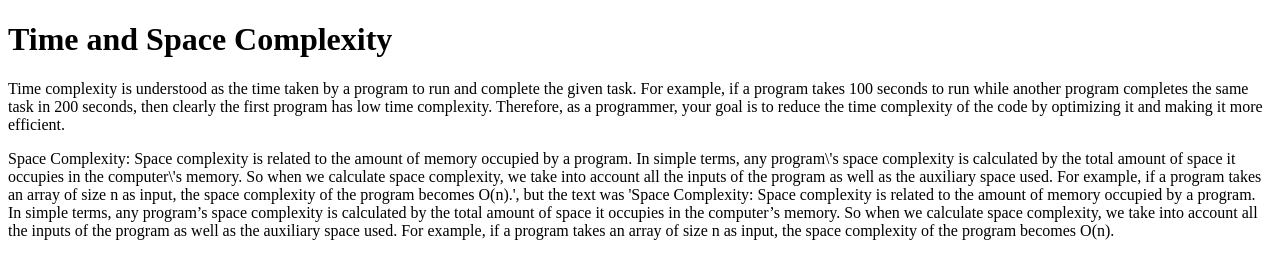
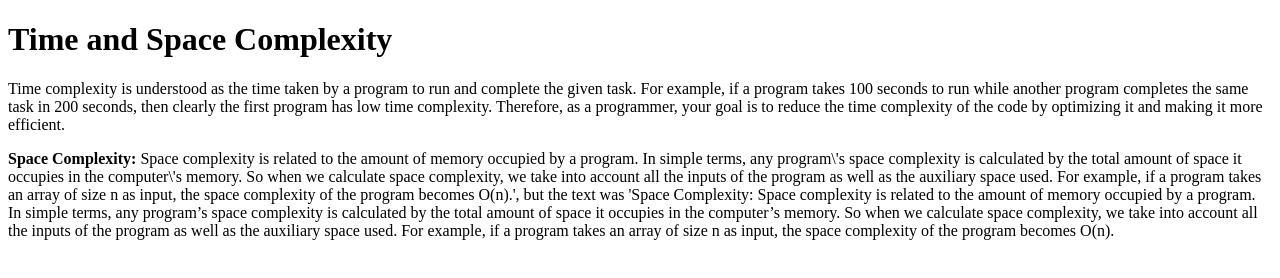
Before and after one commit to acciojob/time-and-space-complexity-rohitupskills, a website: page main.html in a window 1280 px wide. Drawn offline with Linux system fonts and the light colour scheme.

Commit message:
created a submission

```diff
--- a/main.html
+++ b/main.html
@@ -8,8 +8,8 @@
 
 <body>
 	<h1>Time and Space Complexity</h1>
-	<p1>Time complexity is understood as the time taken by a program to run and complete the given task. For example, if a program takes 100 seconds to run while another program completes the same task in 200 seconds, then clearly the first program has low time complexity. Therefore, as a programmer, your goal is to reduce the time complexity of the code by optimizing it and making it more efficient.</p>
-    <p>Space Complexity: Space complexity is related to the amount of memory occupied by a program. In simple terms, any program\'s space complexity is calculated by the total amount of space it occupies in the computer\'s memory. So when we calculate space complexity, we take into account all the inputs of the program as well as the auxiliary space used. For example, if a program takes an array of size n as input, the space complexity of the program becomes O(n).', but the text was 'Space Complexity: Space complexity is related to the amount of memory occupied by a program. In simple terms, any program’s space complexity is calculated by the total amount of space it occupies in the computer’s memory. So when we calculate space complexity, we take into account all the inputs of the program as well as the auxiliary space used. For example, if a program takes an array of size n as input, the space complexity of the program becomes O(n).</p>
+	<p>Time complexity is understood as the time taken by a program to run and complete the given task. For example, if a program takes 100 seconds to run while another program completes the same task in 200 seconds, then clearly the first program has low time complexity. Therefore, as a programmer, your goal is to reduce the time complexity of the code by optimizing it and making it more efficient.</p>
+    <p><b>Space Complexity:</b> Space complexity is related to the amount of memory occupied by a program. In simple terms, any program\'s space complexity is calculated by the total amount of space it occupies in the computer\'s memory. So when we calculate space complexity, we take into account all the inputs of the program as well as the auxiliary space used. For example, if a program takes an array of size n as input, the space complexity of the program becomes O(n).', but the text was 'Space Complexity: Space complexity is related to the amount of memory occupied by a program. In simple terms, any program’s space complexity is calculated by the total amount of space it occupies in the computer’s memory. So when we calculate space complexity, we take into account all the inputs of the program as well as the auxiliary space used. For example, if a program takes an array of size n as input, the space complexity of the program becomes O(n).</p>
 	<!-- the entire body must be written by student -->
     <script type="text/javascript" src="./script.js">
 </script>
```
